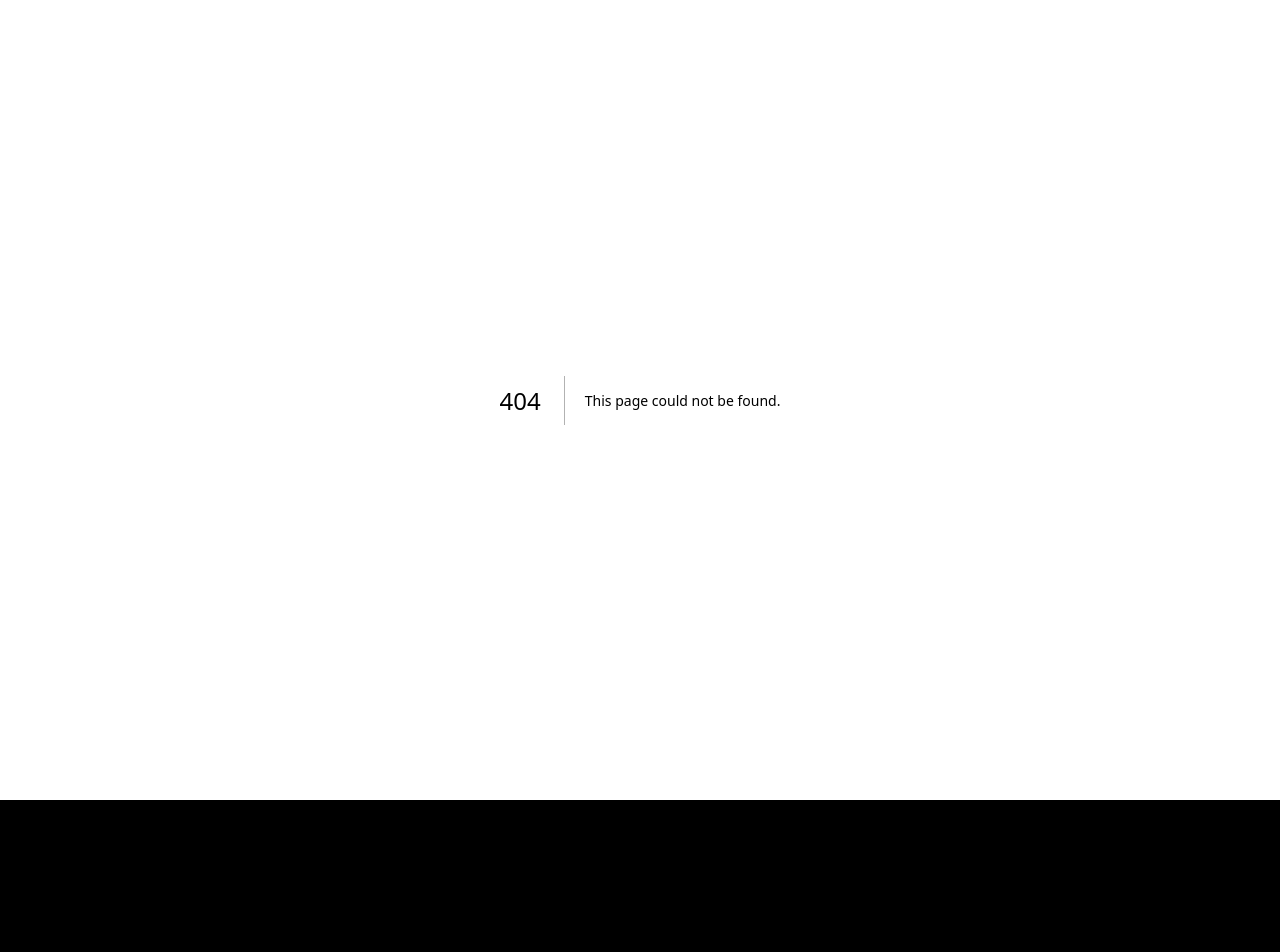
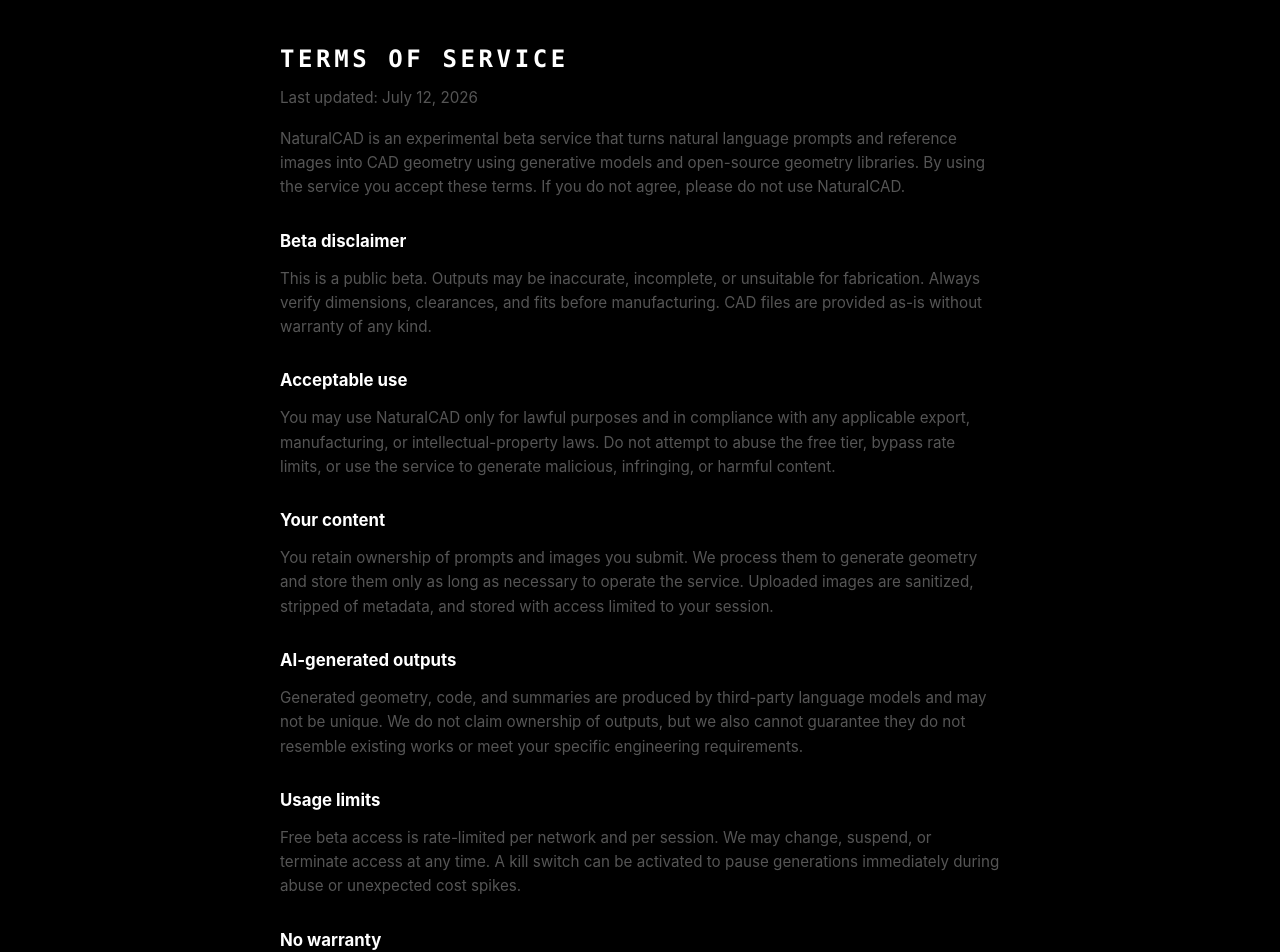
Before and after one commit to KnuckKnuck0123/naturalcad, a Next.js app in the folder apps/web/: page /terms in a window 1280 px wide. Before the commit this address had no page. Shown: the top 952 px of the page. Before the commit the page ends 800 px from the top, so only its background shows below. Built offline with nearby package versions, Linux system fonts and the light colour scheme.

Commit message:
feat(web): add Terms + Privacy pages and user agreement notice
- /terms and /privacy route pages with beta-specific legal content
- footer links on landing page
- 'By generating, you agree...' line under the workspace prompt box
- lightweight legal styling in globals.css

```diff
--- a/apps/web/app/globals.css
+++ b/apps/web/app/globals.css
@@ -55,6 +55,89 @@
   font-weight: 700;
   color: var(--text);
   letter-spacing: 0.5em;
+}
+
+.shell--legal {
+  min-height: 100vh;
+  padding: 40px;
+  background: var(--bg);
+}
+
+.legal-content {
+  max-width: 720px;
+  margin: 0 auto;
+  color: var(--text);
+  font-size: 0.95rem;
+  line-height: 1.6;
+}
+
+.legal-content h1 {
+  font-family: var(--font-mono);
+  font-size: 1.5rem;
+  letter-spacing: 0.15em;
+  text-transform: uppercase;
+  margin: 0 0 8px;
+}
+
+.legal-date {
+  color: var(--text-dim);
+  margin: 0 0 32px;
+}
+
+.legal-content h2 {
+  font-size: 1.05rem;
+  margin: 28px 0 12px;
+  color: var(--text);
+}
+
+.legal-content p,
+.legal-content ul {
+  margin: 0 0 16px;
+  color: var(--text-dim);
+}
+
+.legal-content ul {
+  padding-left: 20px;
+}
+
+.legal-content li {
+  margin-bottom: 8px;
+}
+
+.legal-content a {
+  color: var(--text);
+  text-decoration: underline;
+}
+
+.legal-footer {
+  display: flex;
+  gap: 20px;
+  justify-content: center;
+  padding: 24px 0 40px;
+  font-size: 0.75rem;
+  text-transform: uppercase;
+  letter-spacing: 0.1em;
+  color: var(--text-dim);
+}
+
+.legal-footer a {
+  color: var(--text-dim);
+  text-decoration: none;
+}
+
+.legal-footer a:hover {
+  color: var(--text);
+}
+
+.workspace-terms-note {
+  margin: 8px 0 0;
+  font-size: 0.7rem;
+  color: var(--text-dim);
+}
+
+.workspace-terms-note a {
+  color: var(--text);
+  text-decoration: underline;
 }
 
 /* Workspace */
--- /dev/null
+++ b/apps/web/app/terms/page.tsx
@@ -0,0 +1,77 @@
+export const metadata = {
+  title: "Terms of Service - NaturalCAD",
+};
+
+export default function TermsPage() {
+  return (
+    <main className="shell shell--legal">
+      <div className="legal-content">
+        <h1>Terms of Service</h1>
+        <p className="legal-date">Last updated: July 12, 2026</p>
+
+        <p>
+          NaturalCAD is an experimental beta service that turns natural language prompts
+          and reference images into CAD geometry using generative models and open-source
+          geometry libraries. By using the service you accept these terms. If you do not
+          agree, please do not use NaturalCAD.
+        </p>
+
+        <h2>Beta disclaimer</h2>
+        <p>
+          This is a public beta. Outputs may be inaccurate, incomplete, or unsuitable for
+          fabrication. Always verify dimensions, clearances, and fits before manufacturing.
+          CAD files are provided as-is without warranty of any kind.
+        </p>
+
+        <h2>Acceptable use</h2>
+        <p>
+          You may use NaturalCAD only for lawful purposes and in compliance with any
+          applicable export, manufacturing, or intellectual-property laws. Do not attempt to
+          abuse the free tier, bypass rate limits, or use the service to generate malicious,
+          infringing, or harmful content.
+        </p>
+
+        <h2>Your content</h2>
+        <p>
+          You retain ownership of prompts and images you submit. We process them to generate
+          geometry and store them only as long as necessary to operate the service. Uploaded
+          images are sanitized, stripped of metadata, and stored with access limited to your
+          session.
+        </p>
+
+        <h2>AI-generated outputs</h2>
+        <p>
+          Generated geometry, code, and summaries are produced by third-party language
+          models and may not be unique. We do not claim ownership of outputs, but we also
+          cannot guarantee they do not resemble existing works or meet your specific
+          engineering requirements.
+        </p>
+
+        <h2>Usage limits</h2>
+        <p>
+          Free beta access is rate-limited per network and per session. We may change,
+          suspend, or terminate access at any time. A kill switch can be activated to pause
+          generations immediately during abuse or unexpected cost spikes.
+        </p>
+
+        <h2>No warranty</h2>
+        <p>
+          NaturalCAD is provided “as is” without warranties of merchantability, fitness for
+          a particular purpose, or non-infringement. We are not liable for damages arising
+          from use of generated files or reliance on generated geometry.
+        </p>
+
+        <h2>Changes</h2>
+        <p>
+          We may update these terms as the beta evolves. Continued use after changes means
+          you accept the revised terms.
+        </p>
+
+        <h2>Contact</h2>
+        <p>
+          Questions or concerns: support@naturalcad.io
+        </p>
+      </div>
+    </main>
+  );
+}
--- a/apps/web/components/landing/landing-page.tsx
+++ b/apps/web/components/landing/landing-page.tsx
@@ -32,6 +32,11 @@
             <span>Iterate</span>
             <span>Export</span>
           </div>
+          <nav className="legal-footer">
+            <Link href="/terms">Terms</Link>
+            <Link href="/privacy">Privacy</Link>
+            <span>Beta</span>
+          </nav>
         </section>
       </div>
     </main>
```
Also changed, not shown: apps/web/app/privacy/page.tsx (added, +92 -0 lines), apps/web/components/workspace/workspace-page.tsx (+9 -1 lines).
